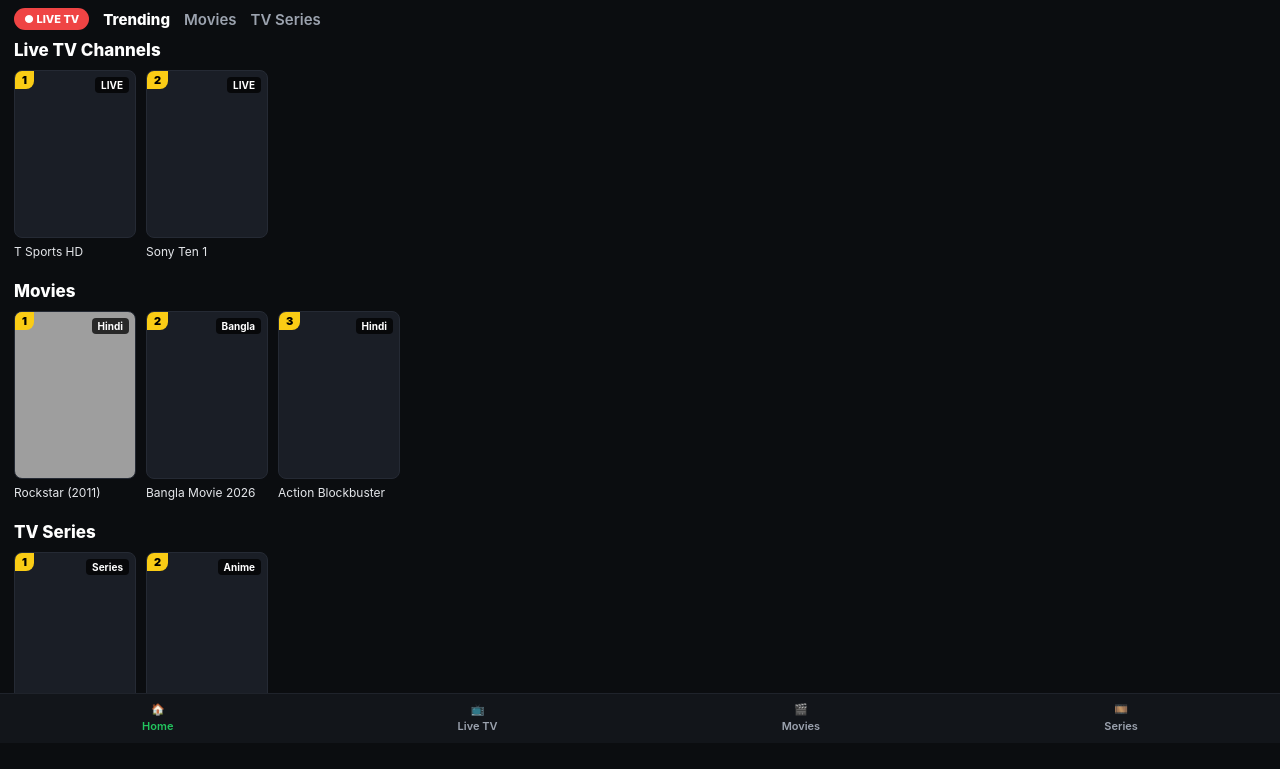
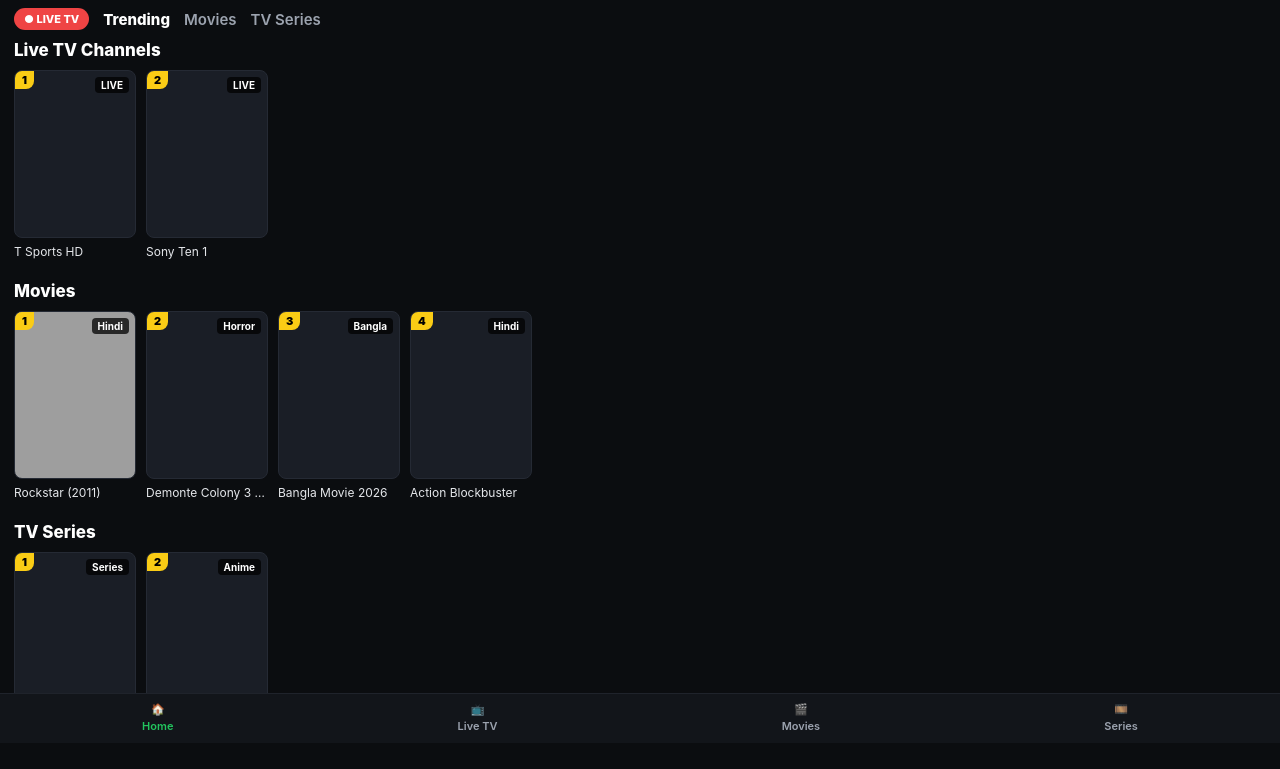
Before and after one commit to ridwanislam439-lab/Cinema-Huty, a plain HTML site: page index.html in a window 1280 px wide. Shown: the part 57-826 px from the top of the page. Drawn offline with Linux system fonts and the light colour scheme; grey boxes are pictures that could not be loaded.

Commit message:
Add new movie entry for Demonte Colony 3

```diff
--- a/index.html
+++ b/index.html
@@ -314,6 +314,13 @@
         url: "#rockstar-download-or-watch-link"
       },
       {
+  type: "MOVIE",
+  title: "Demonte Colony 3 (2026)",
+  tag: "Horror",
+  poster: "", // https://en.wikipedia.org/wiki/File:Demonte_Colony_3.jpg
+  url: "#demonte-colony-3-link" // http://vod.cineplexbd.net:8081/movies/Hindi%20Dubbed/Tamil%20Movies/2026/Demonte%20Colony%203%20%282026%29%201080p/Demonte%20Colony%203%20%282026%29%201080p.mp4/index.m3u8
+},
+{
         type: "MOVIE",
         title: "Bangla Movie 2026",
         tag: "Bangla",
```
